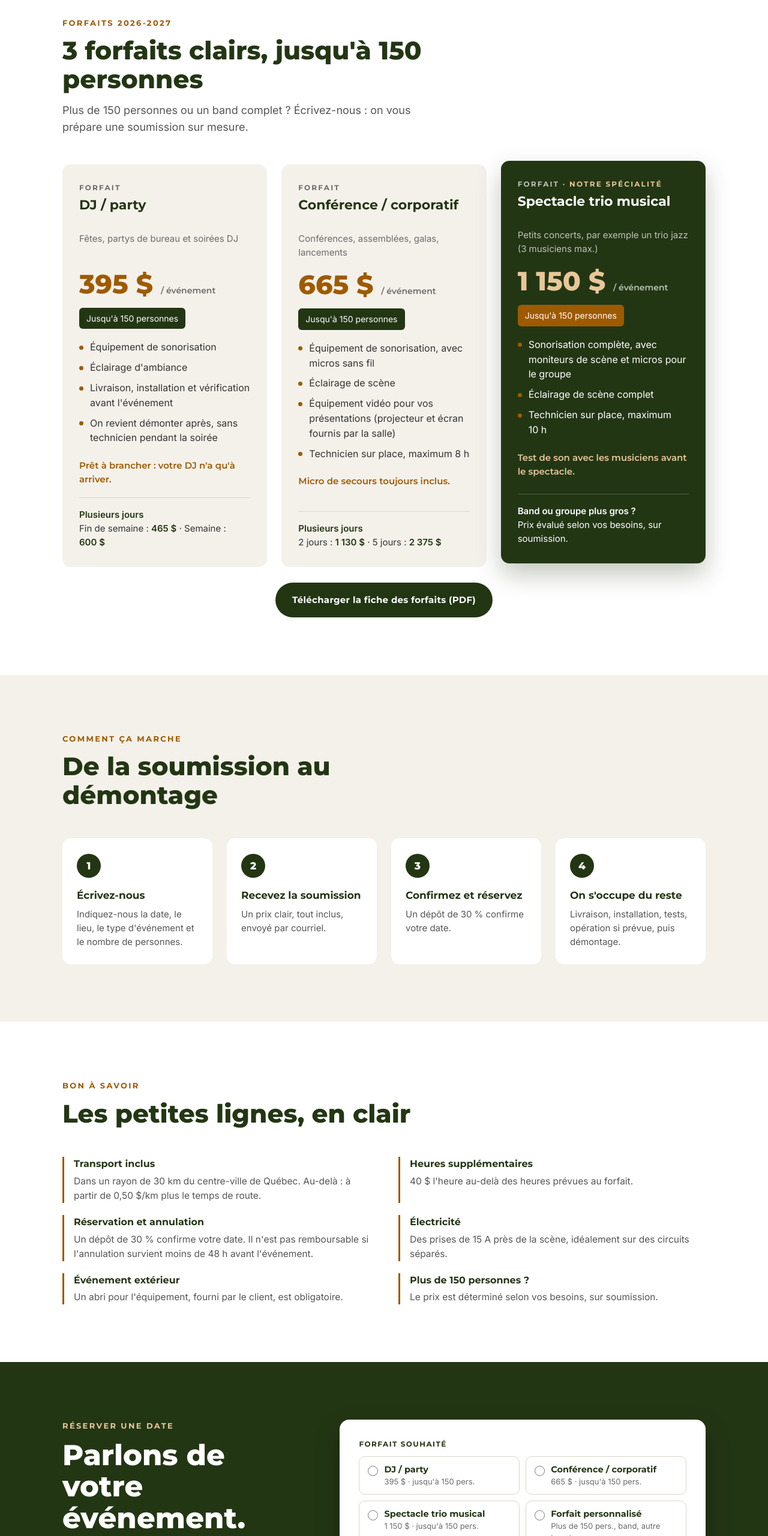
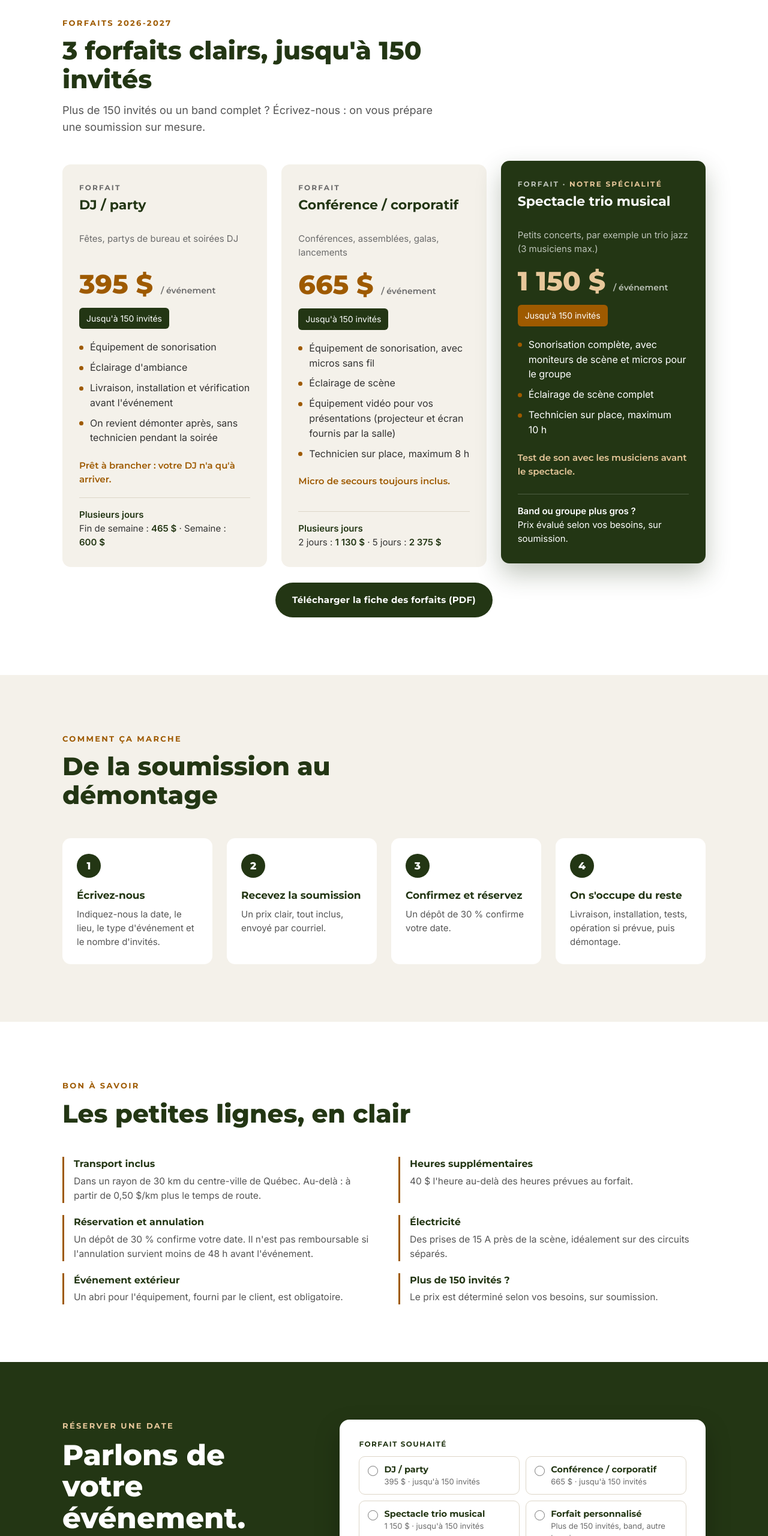
Before and after one commit to GabPoulin/lerepere-site, a plain HTML site: page index.html in a window 1280 px wide. Shown: the part 1049-3609 px from the top of the page at 60% size. Drawn offline with Linux system fonts and the light colour scheme.

Commit message:
Formulaire : lien vers documents, bouton centré, « invités » partout
- Champ facultatif pour partager un lien vers des documents
- Bouton d'envoi centré
- « personnes » remplacé par « invités » pour préciser qu'il s'agit du public
- Retrait du sujet et de l'expéditeur codés dans la page : ils sont gérés dans Web3Forms

Co-Authored-By: Claude Opus 5.5 <noreply@anthropic.com>
Claude-Session: https://claude.ai/code/session_01S4mt3HYnfyYnVjpPMz3rpm

```diff
--- a/index.html
+++ b/index.html
@@ -145,10 +145,11 @@ section.bloc{padding:96px 0}
 .formulaire .champs label.case{display:flex;align-items:center;gap:10px;font-size:15px;cursor:pointer;color:var(--charbon)}
 .case input{accent-color:var(--orange);width:18px;height:18px;flex:none}
 .champs label[hidden]{display:none}
+.aide-champ{font-size:13.5px;color:var(--gris);line-height:1.4}
 .formulaire input[type=date]{-webkit-appearance:none;appearance:none;display:block;min-width:0;max-width:100%;min-height:50px;text-align:left}
 .formulaire input[type=date]::-webkit-date-and-time-value{text-align:left}
 .formulaire input:not([type=radio]):not([type=checkbox]):focus,.formulaire textarea:focus{outline:none;border-color:var(--orange);box-shadow:0 0 0 3px rgba(158,90,0,.15)}
-.formulaire button{justify-self:start;cursor:pointer;font-size:15px}
+.formulaire button{justify-self:center;cursor:pointer;font-size:15px}
 .formulaire button:disabled{opacity:.6;cursor:wait}
 .formulaire .piege{position:absolute;left:-9999px}
 .statut{font-size:15px;border-radius:10px;padding:14px 16px;display:none}
@@ -205,8 +206,8 @@ footer img{height:30px}
   <div class="wrap">
     <div class="titre">
       <div class="eyebrow">Forfaits 2026-2027</div>
-      <h2>3 forfaits clairs, jusqu'à 150 personnes</h2>
-      <p>Plus de 150 personnes ou un band complet ? Écrivez-nous : on vous prépare une soumission sur mesure.</p>
+      <h2>3 forfaits clairs, jusqu'à 150 invités</h2>
+      <p>Plus de 150 invités ou un band complet ? Écrivez-nous : on vous prépare une soumission sur mesure.</p>
     </div>
 
     <div class="cartes">
@@ -215,7 +216,7 @@ footer img{height:30px}
         <h3>DJ / party</h3>
         <p class="pourqui">Fêtes, partys de bureau et soirées DJ</p>
         <div class="prix">395&nbsp;$ <small>/ événement</small></div>
-        <span class="public">Jusqu'à 150 personnes</span>
+        <span class="public">Jusqu'à 150 invités</span>
         <ul>
           <li>Équipement de sonorisation</li>
           <li>Éclairage d'ambiance</li>
@@ -231,7 +232,7 @@ footer img{height:30px}
         <h3>Conférence / corporatif</h3>
         <p class="pourqui">Conférences, assemblées, galas, lancements</p>
         <div class="prix">665&nbsp;$ <small>/ événement</small></div>
-        <span class="public">Jusqu'à 150 personnes</span>
+        <span class="public">Jusqu'à 150 invités</span>
         <ul>
           <li>Équipement de sonorisation, avec micros sans fil</li>
           <li>Éclairage de scène</li>
@@ -247,7 +248,7 @@ footer img{height:30px}
         <h3>Spectacle trio musical</h3>
         <p class="pourqui">Petits concerts, par exemple un trio jazz (3 musiciens max.)</p>
         <div class="prix">1&nbsp;150&nbsp;$ <small>/ événement</small></div>
-        <span class="public">Jusqu'à 150 personnes</span>
+        <span class="public">Jusqu'à 150 invités</span>
         <ul>
           <li>Sonorisation complète, avec moniteurs de scène et micros pour le groupe</li>
           <li>Éclairage de scène complet</li>
@@ -271,7 +272,7 @@ footer img{height:30px}
       <h2>De la soumission au démontage</h2>
     </div>
     <div class="liste-etapes">
-      <div class="etape"><h3>Écrivez-nous</h3><p>Indiquez-nous la date, le lieu, le type d'événement et le nombre de personnes.</p></div>
+      <div class="etape"><h3>Écrivez-nous</h3><p>Indiquez-nous la date, le lieu, le type d'événement et le nombre d'invités.</p></div>
       <div class="etape"><h3>Recevez la soumission</h3><p>Un prix clair, tout inclus, envoyé par courriel.</p></div>
       <div class="etape"><h3>Confirmez et réservez</h3><p>Un dépôt de 30&nbsp;% confirme votre date.</p></div>
       <div class="etape"><h3>On s'occupe du reste</h3><p>Livraison, installation, tests, opération si prévue, puis démontage.</p></div>
@@ -291,7 +292,7 @@ footer img{height:30px}
       <div><h3>Réservation et annulation</h3><p>Un dépôt de 30&nbsp;% confirme votre date. Il n'est pas remboursable si l'annulation survient moins de 48&nbsp;h avant l'événement.</p></div>
       <div><h3>Électricité</h3><p>Des prises de 15 A près de la scène, idéalement sur des circuits séparés.</p></div>
       <div><h3>Événement extérieur</h3><p>Un abri pour l'équipement, fourni par le client, est obligatoire.</p></div>
-      <div><h3>Plus de 150 personnes ?</h3><p>Le prix est déterminé selon vos besoins, sur soumission.</p></div>
+      <div><h3>Plus de 150 invités ?</h3><p>Le prix est déterminé selon vos besoins, sur soumission.</p></div>
     </div>
   </div>
 </section>
@@ -306,17 +307,15 @@ footer img{height:30px}
     </div>
     <form class="formulaire" id="formulaire" action="https://api.web3forms.com/submit" method="POST">
       <input type="hidden" name="access_key" value="5164a566-56f0-4053-a9b0-da836d557cff">
-      <input type="hidden" name="subject" value="Nouvelle demande de soumission (site web)">
-      <input type="hidden" name="from_name" value="Site Le Repère">
       <input type="checkbox" name="botcheck" class="piege" tabindex="-1" autocomplete="off" aria-hidden="true">
 
       <fieldset>
         <legend>Forfait souhaité</legend>
         <div class="choix">
-          <label><input type="radio" name="Forfait" value="DJ / party : 395 $ / événement (prix 2026-2027)" required><span><b>DJ / party</b><small>395 $ · jusqu'à 150 pers.</small></span></label>
-          <label><input type="radio" name="Forfait" value="Conférence / corporatif : 665 $ / événement (prix 2026-2027)"><span><b>Conférence / corporatif</b><small>665 $ · jusqu'à 150 pers.</small></span></label>
-          <label><input type="radio" name="Forfait" value="Spectacle trio musical : 1 150 $ / événement (prix 2026-2027)"><span><b>Spectacle trio musical</b><small>1 150 $ · jusqu'à 150 pers.</small></span></label>
-          <label><input type="radio" name="Forfait" value="Forfait personnalisé : prix sur soumission"><span><b>Forfait personnalisé</b><small>Plus de 150 pers., band, autre besoin</small></span></label>
+          <label><input type="radio" name="Forfait" value="DJ / party : 395 $ / événement (prix 2026-2027)" required><span><b>DJ / party</b><small>395 $ · jusqu'à 150 invités</small></span></label>
+          <label><input type="radio" name="Forfait" value="Conférence / corporatif : 665 $ / événement (prix 2026-2027)"><span><b>Conférence / corporatif</b><small>665 $ · jusqu'à 150 invités</small></span></label>
+          <label><input type="radio" name="Forfait" value="Spectacle trio musical : 1 150 $ / événement (prix 2026-2027)"><span><b>Spectacle trio musical</b><small>1 150 $ · jusqu'à 150 invités</small></span></label>
+          <label><input type="radio" name="Forfait" value="Forfait personnalisé : prix sur soumission"><span><b>Forfait personnalisé</b><small>Plus de 150 invités, band, autre besoin</small></span></label>
         </div>
       </fieldset>
 
@@ -328,8 +327,9 @@ footer img{height:30px}
         <label><span>Téléphone <em class="opt">(facultatif)</em></span><input type="tel" name="Téléphone" autocomplete="tel"></label>
         <label><span>Date de l'événement</span><input type="date" name="Date de l'événement" required></label>
         <label><span>Lieu de l'événement</span><input type="text" name="Lieu" placeholder="Salle, ville" required></label>
-        <label><span>Nombre de personnes</span><input type="number" name="Nombre de personnes" min="1" inputmode="numeric" required></label>
+        <label><span>Nombre d'invités <em class="opt">(public)</em></span><input type="number" name="Nombre d'invités" min="1" inputmode="numeric" required></label>
         <label class="large"><span>Vos besoins</span><textarea name="Besoins" placeholder="Type d'événement, horaire, nombre de micros, musiciens, questions…"></textarea></label>
+        <label class="large"><span>Documents <em class="opt">(facultatif)</em></span><input type="text" inputmode="url" name="Lien vers les documents" placeholder="Lien Google Drive, Dropbox, WeTransfer…"><small class="aide-champ">Devis technique des artistes, plan de salle, horaire… Partagez un lien, ou joignez vos fichiers en répondant à notre courriel.</small></label>
       </div>
 
       <button type="submit" class="btn btn-orange">Envoyer ma demande</button>
```
